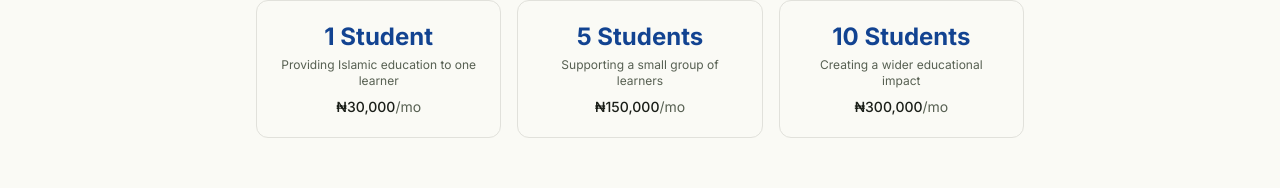
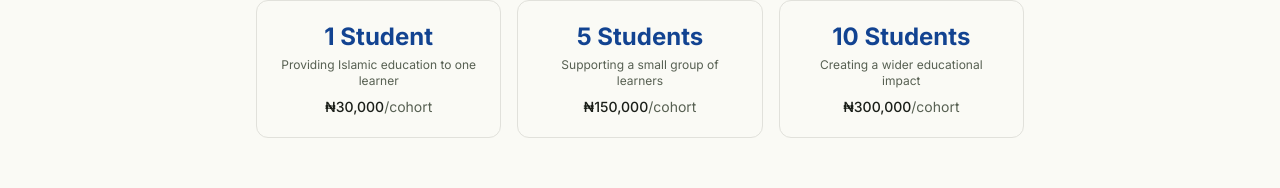
Before and after one commit to caliphridwan/ALFAWZ_ACADEMY, a Next.js app: page /sponsor in a window 1280 px wide. Shown: the part 288-476 px from the top of the page. Built offline with nearby package versions, Linux system fonts and the light colour scheme; no server answers; the database is empty.

Commit message:
Updated sp page

```diff
--- a/app/(marketing)/sponsor/page.tsx
+++ b/app/(marketing)/sponsor/page.tsx
@@ -43,7 +43,7 @@ export default async function SponsorPage() {
             <p className="text-xs text-muted-foreground mb-2">{tier.label}</p>
             <p className="text-sm font-medium">
               {formatCurrency(tier.count * pricePerStudent, undefined, currencySymbol)}
-              <span className="text-muted-foreground font-normal">/mo</span>
+              <span className="text-muted-foreground font-normal">/cohort</span>
             </p>
           </div>
         ))}
```
Also changed, not shown: 1 other file (tests, documents, lock files or other folders).
